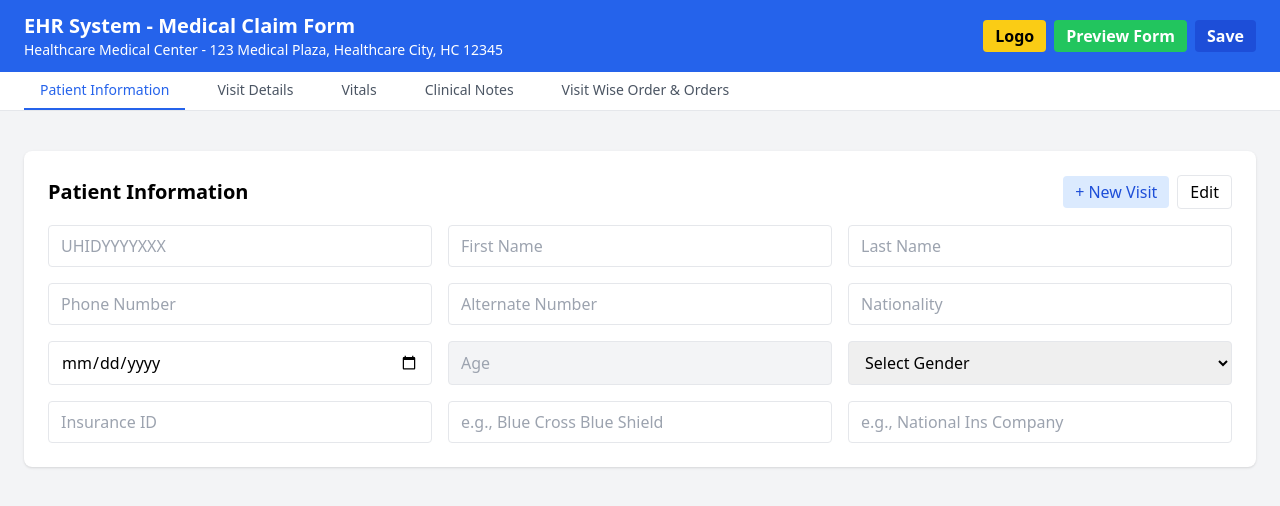
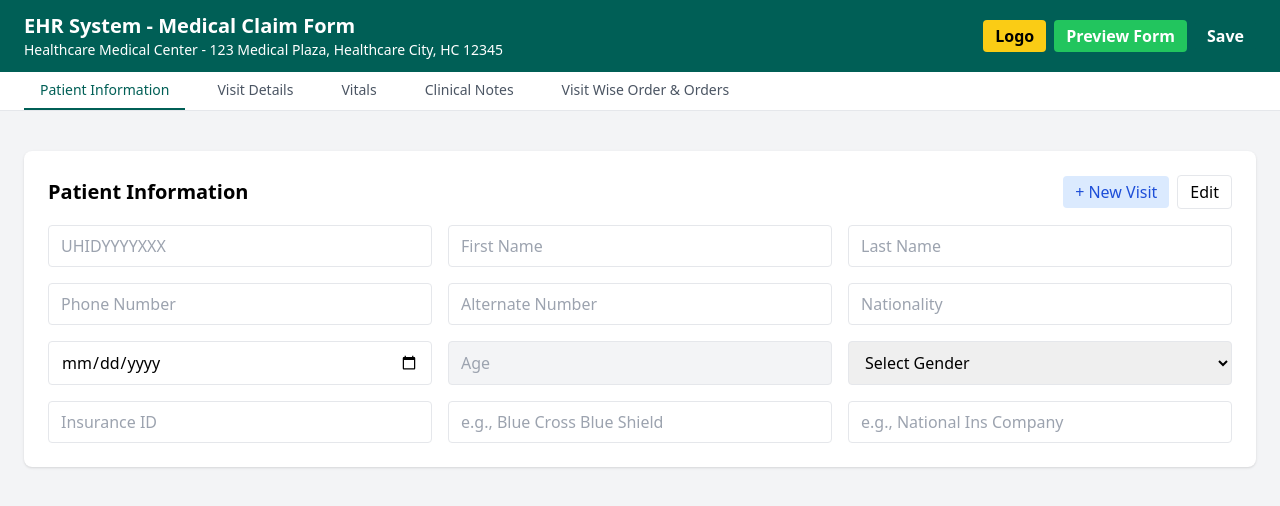
Before and after one commit to umamahesh0312/MedicalConsultancyForm, a Next.js app: page / in a window 1280 px wide. Shown: the top 506 px of the page. Built offline with nearby package versions, Linux system fonts and the light colour scheme.

Commit message:
changes to color

```diff
--- a/components/Header.tsx
+++ b/components/Header.tsx
@@ -6,7 +6,7 @@ interface HeaderProps {
 
 const Header: React.FC<HeaderProps> = ({ onPreviewClick }) => {
   return (
-    <div className="bg-blue-600 text-white py-3 px-6 flex justify-between items-center">
+    <div className="bg-[#005F56] text-white py-3 px-6 flex justify-between items-center">
       <div>
         <h1 className="text-xl font-bold">EHR System - Medical Claim Form</h1>
         <p className="text-sm">Healthcare Medical Center - 123 Medical Plaza, Healthcare City, HC 12345</p>
@@ -19,7 +19,7 @@ const Header: React.FC<HeaderProps> = ({ onPreviewClick }) => {
         >
           Preview Form
         </button>
-        <button className="bg-blue-700 px-3 py-1 rounded font-semibold">Save</button>
+        <button className="bg-[#005F56] px-3 py-1 rounded font-semibold">Save</button>
       </div>
     </div>
   );
--- a/components/NavTabs.tsx
+++ b/components/NavTabs.tsx
@@ -21,8 +21,8 @@ const NavTabs: React.FC<NavTabsProps> = ({ activeTab, onTabChange }) => {
           <li key={tab}>
             <button
               onClick={() => onTabChange(tab)}
-              className={`inline-block px-4 py-2 text-sm font-medium border-b-2 transition-all duration-200 hover:text-blue-600 ${
-                activeTab === tab ? 'border-blue-600 text-blue-600' : 'border-transparent text-gray-600'
+              className={`inline-block px-4 py-2 text-sm font-medium border-b-2 transition-all duration-200 hover:text-[#005F56] ${
+                activeTab === tab ? 'border-[#005F56] text-[#005F56]' : 'border-transparent text-gray-600'
               }`}
             >
               {tab}
--- a/components/VisitDetailsForm.tsx
+++ b/components/VisitDetailsForm.tsx
@@ -72,7 +72,7 @@ const VisitDetailsForm: React.FC<VisitDetailsProps> = ({ visitDetails, setVisitD
           onChange={handleChange}
         />
       </div>
-      <button className="mt-4 bg-blue-600 text-white px-4 py-2 rounded">Send for Vitals</button>
+      <button className="mt-4 bg-[#005F56] text-white px-4 py-2 rounded">Send for Vitals</button>
     </div>
   );
 };
--- a/components/VitalsForm.tsx
+++ b/components/VitalsForm.tsx
@@ -36,7 +36,7 @@ const VitalsForm: React.FC<VitalsFormProps> = ({ vitals, setVitals }) => {
         <input name="pulse" type="number" placeholder="Pulse Rate (bpm)" className="input" value={vitals.pulse} onChange={handleChange} />
         <input name="respiratoryRate" type="number" placeholder="Respiratory Rate (/min)" className="input" value={vitals.respiratoryRate} onChange={handleChange} />
       </div>
-      <button className="mt-4 bg-blue-600 text-white px-4 py-2 rounded">Send to Doctors</button>
+      <button className="mt-4 bg-[#005F56] text-white px-4 py-2 rounded">Send to Doctors</button>
     </div>
   );
 };
```
Also changed, not shown: components/ClinicalNotesForm.tsx (line endings or trailing spaces).
